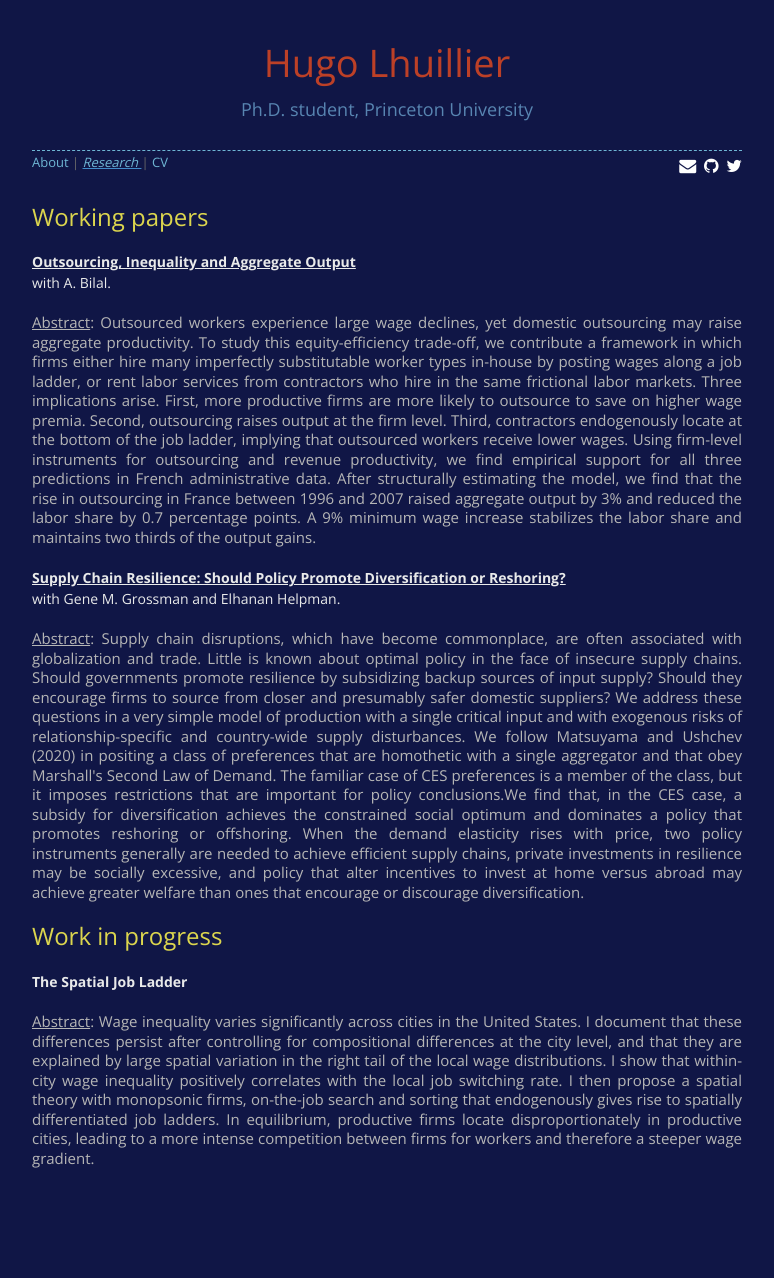
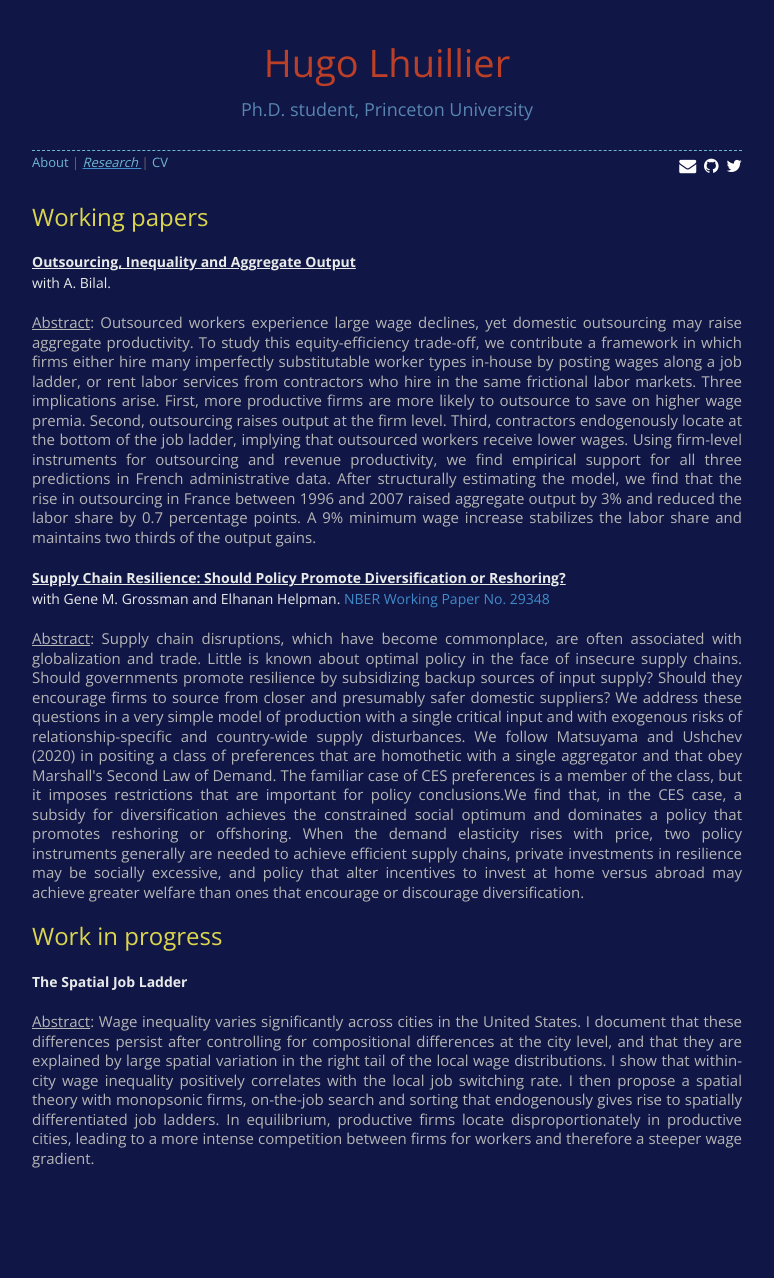
Before and after one commit to HugoLhuillier/hugolhuillier.github.io, a Jekyll site: the page built from research.html, in a window 1280 px wide. Shown: the whole page, without its empty margins (253-1027 px from the left). Built offline with Jekyll 4.4.1, drawn with Linux system fonts in a browser that asks for light colours; nearby versions of some CDN libraries; comment, search, counter and statistics services are not loaded.

Commit message:
:tada: add NBER link to paper with gene

```diff
--- a/research.html
+++ b/research.html
@@ -11,7 +11,8 @@ layout: default
 <h6><u>Abstract</u>: Outsourced workers experience large wage declines, yet domestic outsourcing may raise aggregate productivity. To study this equity-efficiency trade-off, we contribute a framework in which firms either hire many imperfectly substitutable worker types in-house by posting wages along a job ladder, or rent labor services from contractors who hire in the same frictional labor markets. Three implications arise. First, more productive firms are more likely to outsource to save on higher wage premia. Second, outsourcing raises output at the firm level. Third, contractors endogenously locate at the bottom of the job ladder, implying that outsourced workers receive lower wages. Using firm-level instruments for outsourcing and revenue productivity, we find empirical support for all three predictions in French administrative data. After structurally estimating the model, we find that the rise in outsourcing in France between 1996 and 2007 raised aggregate output by 3% and reduced the labor share by 0.7 percentage points. A 9% minimum wage increase stabilizes the labor share and maintains two thirds of the output gains. </h6>
 
 <b> <a href="./files/papers/grossman2021supply.pdf" target="blank"> <span class="char2"> Supply Chain Resilience: Should Policy Promote Diversification or Reshoring?</span></a></b>
-<br>with Gene M. Grossman and Elhanan Helpman.</p>
+<br>with Gene M. Grossman and Elhanan Helpman.
+<a href="https://www.nber.org/papers/w29330" target="blank"> NBER Working Paper No. 29348 </a></p>
 
 <h6><u>Abstract</u>: Supply chain disruptions, which have become commonplace, are often associated with globalization and trade. Little is known about optimal policy in the face of insecure supply chains. Should governments promote resilience by subsidizing backup sources of input supply? Should they encourage firms to source from closer and presumably safer domestic suppliers? We address these questions in a very simple model of production with a single critical input and with exogenous risks of relationship-specific and country-wide supply disturbances. We follow Matsuyama and Ushchev (2020) in positing a class of preferences that are homothetic with a single aggregator and that obey Marshall's Second Law of Demand. The familiar case of CES preferences is a member of the class, but it imposes restrictions that are important for policy conclusions.We find that, in the CES case, a subsidy for diversification achieves the constrained social optimum and dominates a policy that promotes reshoring or offshoring. When the demand elasticity rises with price, two policy instruments generally are needed to achieve efficient supply chains, private investments in resilience may be socially excessive, and policy that alter incentives to invest at home versus abroad may achieve greater welfare than ones that encourage or discourage diversification. </h6>
 
```
